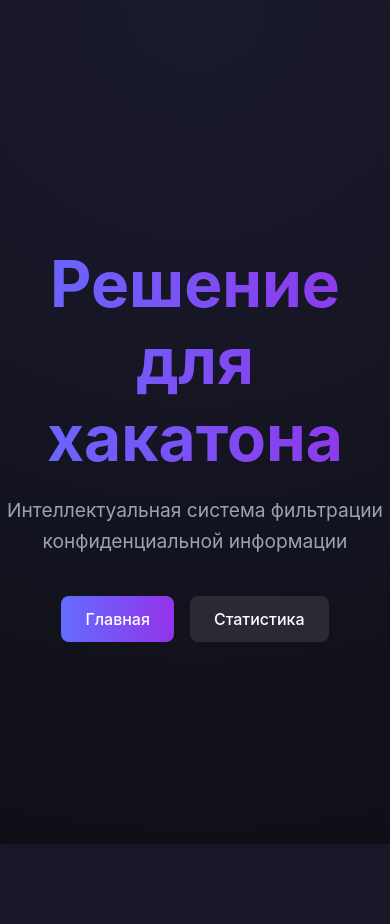
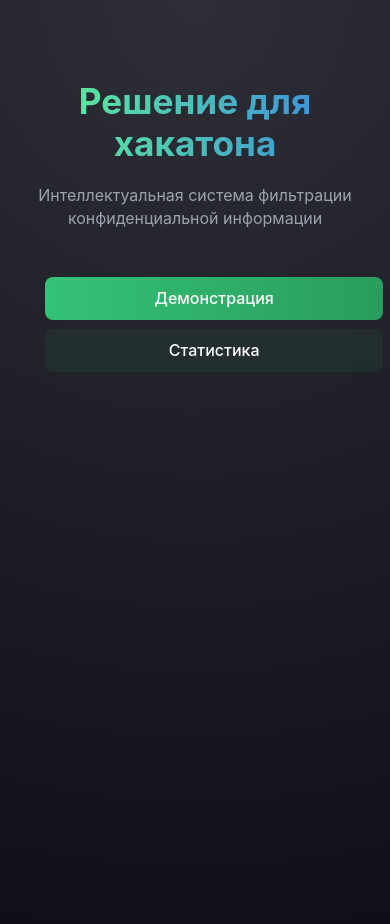
Before and after one commit to FlexonaFFt/Xackaton2025, a FastAPI app: page / in a window 390 px wide. Before the commit the page ends 844 px from the top, so only its background shows below. Run offline with FastAPI, Linux system fonts and the light colour scheme.

Commit message:
--load test index.html

```diff
--- a/app/frontend/static/css/index.css
+++ b/app/frontend/static/css/index.css
@@ -2,7 +2,7 @@ body {
     margin: 0;
     padding: 0;
     min-height: 100vh;
-    background: radial-gradient(circle at top, #1a1a2e 0%, #0f0f17 100%);
+    background: radial-gradient(circle at top, #2e2e36 0%, #0f0f17 100%);
     color: #ffffff;
     font-family: -apple-system, BlinkMacSystemFont, 'Segoe UI', Roboto, Oxygen, Ubuntu, Cantarell, sans-serif;
     display: flex;
@@ -44,7 +44,7 @@ body {
 h1 {
     font-size: 4rem;
     font-weight: 700;
-    background: linear-gradient(to right, #646cff, #9333ea);
+    background: linear-gradient(to right, #64ff8d, #337cea);
     -webkit-background-clip: text;
     background-clip: text;
     color: transparent;
@@ -73,22 +73,22 @@ h1 {
 .button {
     padding: 0.8rem 1.5rem;
     border-radius: 8px;
-    background: rgba(255, 255, 255, 0.1);
+    background: rgba(45, 157, 92, 0.1);
     transition: all 0.3s ease;
 }
 
 .button:hover {
-    background: rgba(255, 255, 255, 0.2);
+    background: rgba(45, 157, 92, 0.2);
     transform: translateY(-2px);
-    box-shadow: 0 4px 20px rgba(100, 108, 255, 0.2);
+    box-shadow: 0 4px 20px rgba(45, 157, 92, 0.2);
 }
 
 #button1 {
-    background: linear-gradient(to right, #646cff, #9333ea);
+    background: linear-gradient(to right, #34c277, #2a9d5c);
 }
 
 #button1:hover {
-    box-shadow: 0 4px 20px rgba(100, 108, 255, 0.4);
+    box-shadow: 0 4px 20px rgba(45, 157, 92, 0.4);
 }
 
 .button a {
@@ -96,10 +96,6 @@ h1 {
     text-decoration: none;
     font-size: 1rem;
     font-weight: 500;
-}
-
-#button1 {
-    background: linear-gradient(to right, #646cff, #9333ea);
 }
 
 .text {
@@ -119,3 +115,90 @@ h1 {
     justify-content: center;
     animation: fadeUp 1s ease-out 0.6s backwards;
 }
+
+/* Адаптивная верстка */
+@media (max-width: 768px) {
+    .body {
+        padding: 2rem 1.5rem;
+        justify-content: flex-start;
+        margin-top: 3rem;
+    }
+
+    h1 {
+        font-size: 2.8rem;
+        margin-bottom: 1rem;
+    }
+
+    .text {
+        font-size: 1.1rem;
+        padding: 0;
+        margin-bottom: 1.5rem;
+    }
+
+    .buttons {
+        flex-direction: column;
+        width: 100%;
+        max-width: 300px;
+        gap: 0.8rem;
+        margin-top: 2rem;
+    }
+
+    .button {
+        width: 100%;
+        margin: 0;
+    }
+}
+
+@media (max-width: 480px) {
+    .body {
+        padding: 1.5rem 1rem;
+        margin-top: 2rem;
+    }
+
+    h1 {
+        font-size: 2.2rem;
+        margin-bottom: 0.8rem;
+    }
+
+    .text {
+        font-size: 1rem;
+        line-height: 1.4;
+        margin-bottom: 1rem;
+    }
+
+    #absolute_position_text_block {
+        gap: 0.5rem;
+    }
+
+    .buttons {
+        margin-top: 1.5rem;
+        gap: 0.6rem;
+    }
+
+    .button {
+        padding: 0.7rem 1.2rem;
+    }
+}
+
+@media (max-height: 600px) {
+    .body {
+        padding: 1.5rem;
+        min-height: auto;
+        margin-top: 1rem;
+    }
+
+    h1 {
+        margin-bottom: 0.5rem;
+    }
+
+    .buttons {
+        margin-top: 1rem;
+    }
+}
+
+@media (hover: none) {
+    .button:hover {
+        transform: none;
+        box-shadow: none;
+    }
+}
--- a/app/frontend/templates/index.html
+++ b/app/frontend/templates/index.html
@@ -12,7 +12,7 @@
                 <h1>Решение для хакатона</h1>
                 <p class="text">Интеллектуальная система фильтрации конфиденциальной информации</p>
                 <div class="buttons">
-                    <div class="button" id="button1"><a href="">Главная</a></div>
+                    <div class="button" id="button1"><a href="">Демонстрация</a></div>
                     <div class="button"><a href="/templates/stat.html">Статистика</a></div>
                 </div>
             </div>
```
